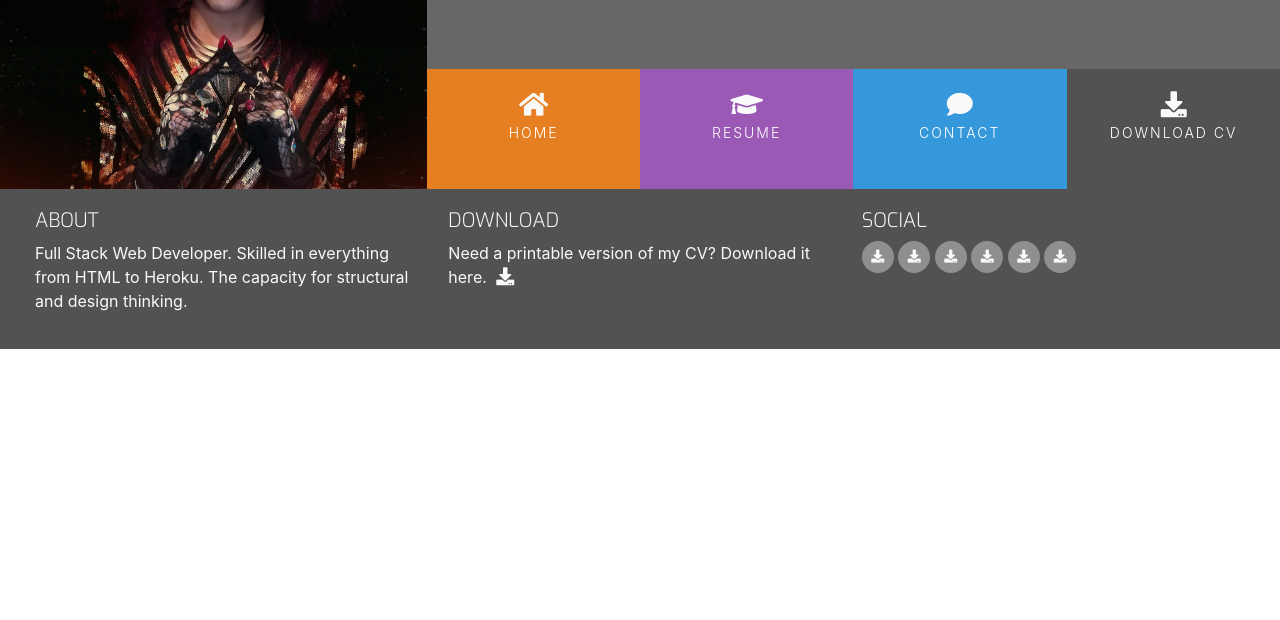
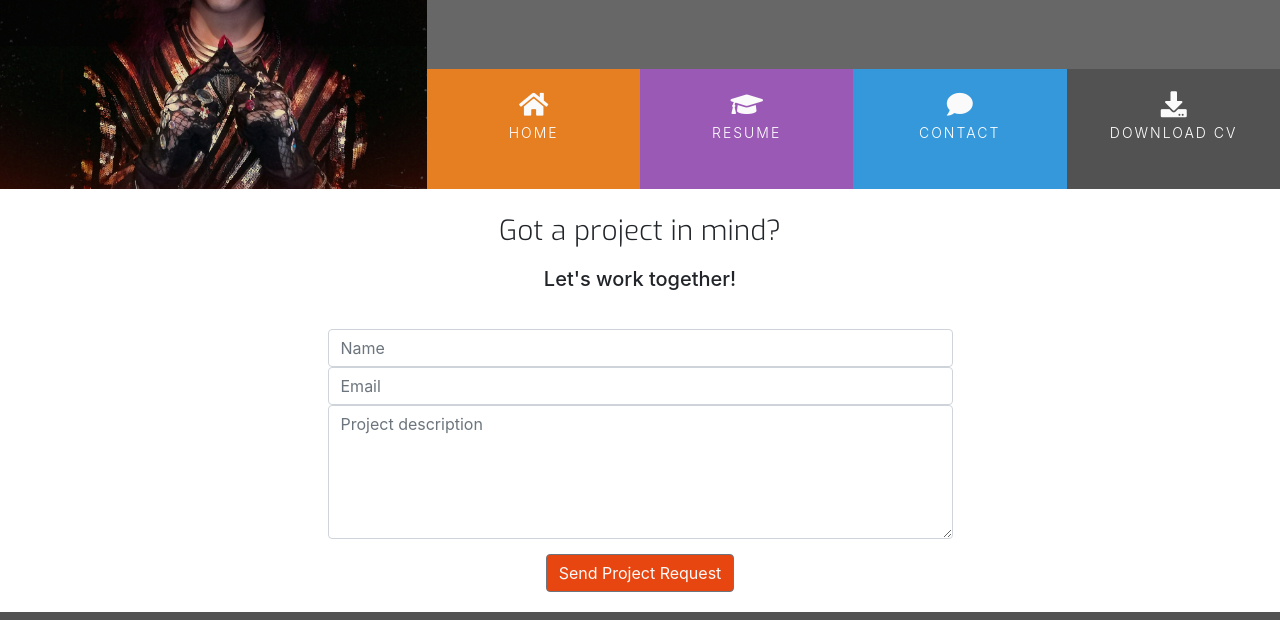
Before and after one commit to renatabiniek/ucd-resume, a plain HTML site: page contact.html in a window 1280 px wide. Shown: the part 180-800 px from the top of the page. Drawn offline with nearby package versions, Linux system fonts and the light colour scheme.

Commit message:
Complete the contact and download pages

```diff
--- a/assets/css/style.css
+++ b/assets/css/style.css
@@ -15,6 +15,10 @@
 
 .bg-color-work-history {
     background-color: #9b59b6;
+}
+
+.bg-color-contact {
+    background-color: #fff;
 }
 
 .ui-menu-color-home {
@@ -332,3 +336,36 @@ footer {
 .history-items {
     margin-bottom: 30px;
 }
+
+/* ----------------------------------------------Contact form */
+
+.contact-heading {
+    font-family: "Exo", sans-serif;
+    font-weight: 300;
+    margin-top: 25px;
+    margin-bottom: 20px;
+}
+
+.center-form {
+    padding-top: 10px;
+    margin: 0 auto;
+    max-width: 70%;
+}
+
+button[type="submit"] {
+    margin-top: 15px;
+    margin-bottom: 20px;
+    color: #fafafa;
+    background-color: #e84610;
+}
+
+/* ----------------------------------------------Media query */
+
+@media(min-width: 992px) {
+    .center-form {
+        padding-top: 30px;
+        min-height: 240px;
+        margin: 0 auto;
+        max-width: 50%;
+    }
+}
--- a/contact.html
+++ b/contact.html
@@ -31,17 +31,20 @@
                     <div class="col">
                         <ul id="nav" class="list-inline menucontainer">
                             <li class="col-6 col-sm-3 ui-menu-color-home list-inline-item menuitem">
-                                <a href="#" class="hvr-sweep-to-bottom"><i class="fa fa-home" aria-hidden="true"></i><span>Home</span></a>
+                                <a href="index.html" class="hvr-sweep-to-bottom"><i class="fa fa-home"
+                                        aria-hidden="true"></i><span>Home</span></a>
                             </li>
                             <li class="col-6 col-sm-3 ui-menu-color-resume list-inline-item menuitem">
-                                <a href="#" class="hvr-sweep-to-bottom"><i class="fa fa-graduation-cap"
+                                <a href="resume.html" class="hvr-sweep-to-bottom"><i class="fa fa-graduation-cap"
                                         aria-hidden="true"></i><span>Resume</span></a>
                             </li>
                             <li class="col-6 col-sm-3 ui-menu-color-contact list-inline-item menuitem">
-                                <a href="#" class="hvr-sweep-to-bottom"><i class="fa fa-comment" aria-hidden="true"></i><span>Contact</span></a>
+                                <a href="contact.html" class="hvr-sweep-to-bottom"><i class="fa fa-comment"
+                                        aria-hidden="true"></i><span>Contact</span></a>
                             </li>
                             <li class="col-6 col-sm-3 ui-menu-color-download list-inline-item menuitem">
-                                <a href="#" class="hvr-sweep-to-bottom"><i class="fa fa-download" aria-hidden="true"></i><span>Download
+                                <a href="assets/cv/sample-cv.pdf" target="_blank" class="hvr-sweep-to-bottom"><i class="fa fa-download"
+                                        aria-hidden="true"></i><span>Download
                                         CV</span></a>
                             </li>
                         </ul>
@@ -51,7 +54,29 @@
         </div>
 
     </header>
-    <section>
+    <section class="container-fluid">
+        <div class="row bg-color-contact">
+            <div class="col">
+                <h3 class="contact-heading upperclass text-center"> Got a project in mind?</h3>
+                <h5 class="upperclass text-center">Let's work together!</h5>
+
+                <div class="center-form">
+                    <form>
+                        <input type="text" name="name" id="fullname" class="form-control" placeholder="Name" required />
+                        <input type="email" name="email" id="emailaddress" class="form-control" placeholder="Email"
+                            required />
+                        <textarea name="projectsummary" id="projectsummary" rows="5" placeholder="Project description"
+                            class="form-control" required></textarea>
+                        <div class="form-row text-center">
+                            <div class="col">
+                                <button type="submit" class="btn btn-secondary">Send Project Request</button>
+                            </div>
+                        </div>
+                    </form>
+                </div>
+            </div>
+
+        </div>
 
     </section>
     <footer class="container-fluid">
@@ -67,7 +92,7 @@
                 <h5 class="uppercase general-sub">Download</h5>
                 <p class="inline-block">
                     Need a printable version of my CV? Download it here.
-                    <a href="#" target="_blank" class="cv-pdf">
+                    <a href="assets/cv/sample-cv.pdf" target="_blank" class="cv-pdf">
                         <i class="fa fa-download" aria-hidden="true"></i>
                         <span class="sr-only">Download link.</span>
                     </a>
```
Also changed, not shown: index.html (+5 -5 lines), resume.html (+5 -5 lines), 1 other file. Lines whose indentation alone changed are shown as unchanged.
